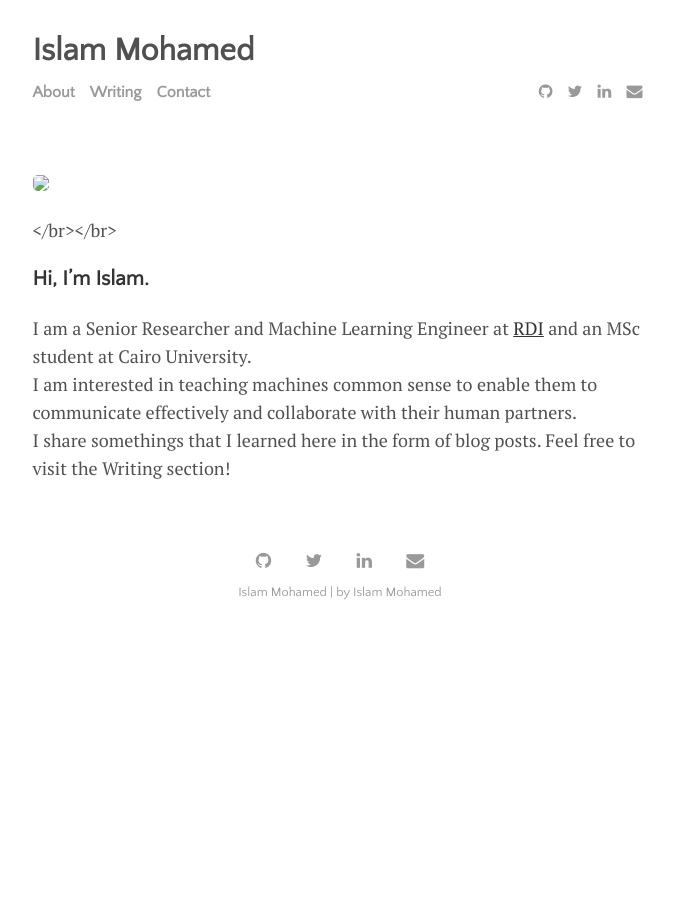
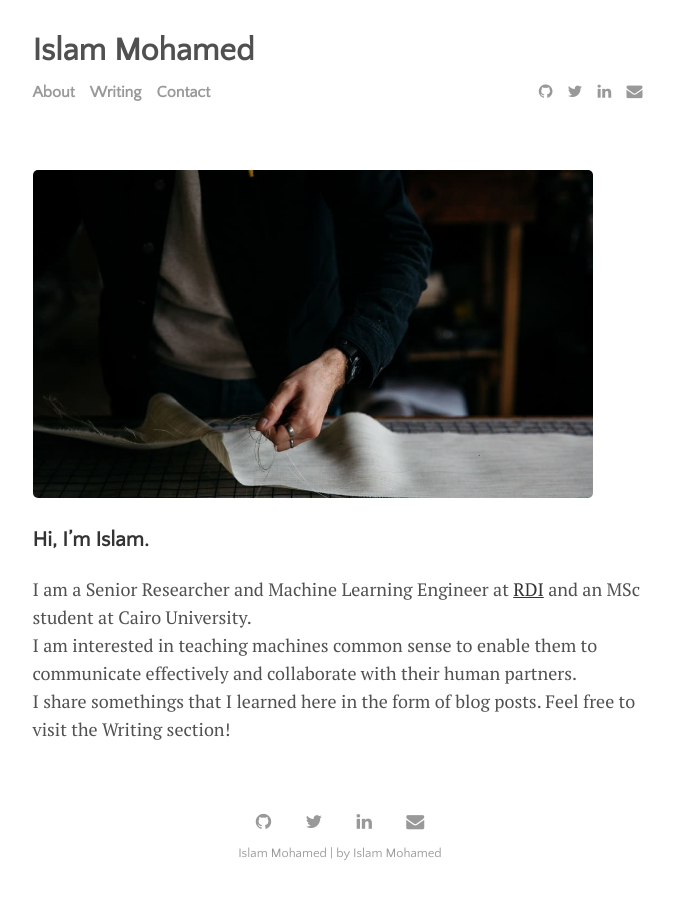
Before and after one commit to IslamMohamedMosaad/IslamMohamedMosaad.github.io, a Jekyll site: the page built from menu/about.md, in a window 1280 px wide. Shown: the whole page, without its empty margins (300-974 px from the left). Built offline with Jekyll 4.4.1, drawn with Linux system fonts in a browser that asks for light colours.

Commit message:
Update about.md

```diff
--- a/menu/about.md
+++ b/menu/about.md
@@ -4,9 +4,9 @@ title: About
 image: cutting.jpg
 ---
 
-<img src="assets/img/cutting.jpg"/>
 
-</br></br>
+![img]({{ '/assets/img/cutting.jpg'}})
+{: style="width: 560px;" class="center"}
 
 ### Hi, I'm Islam.
 
```
